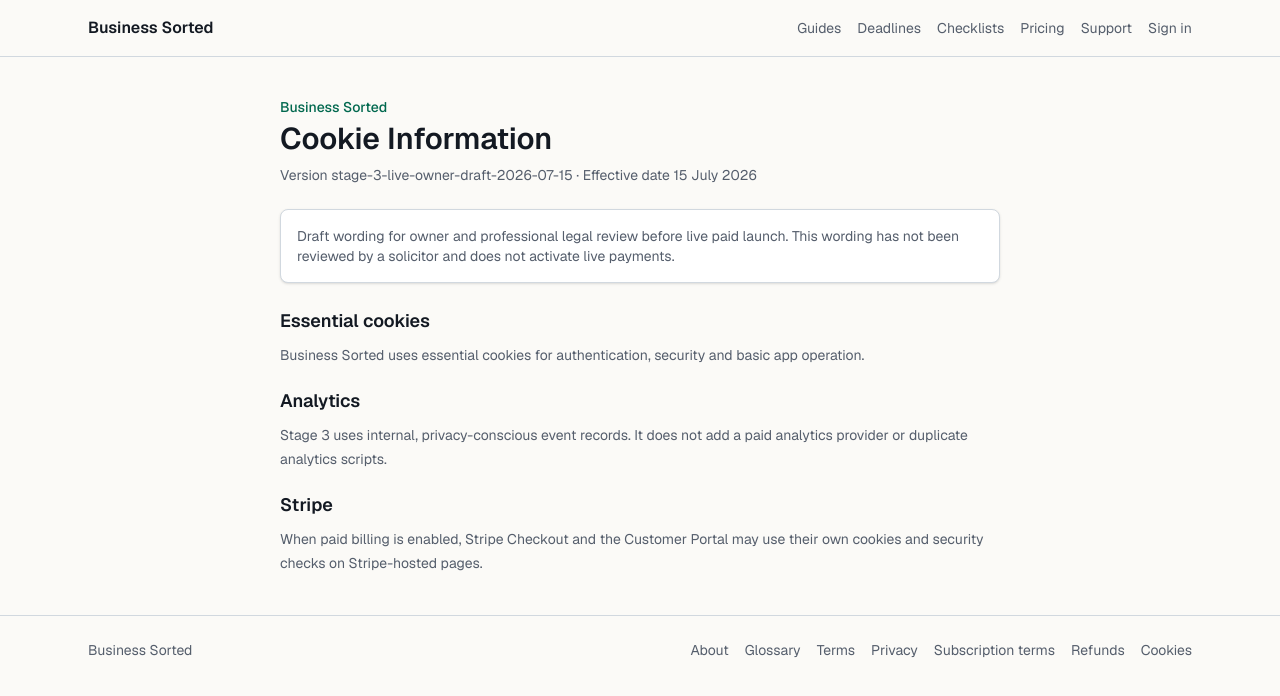
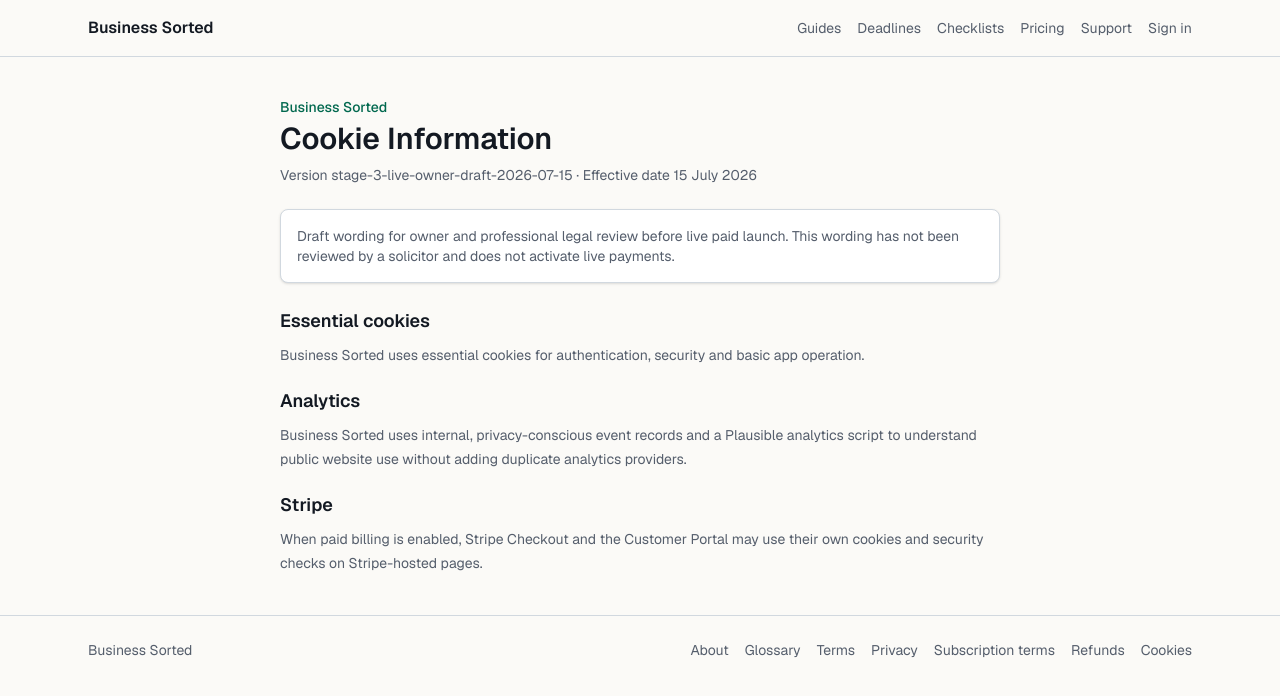
Before and after one commit to nads1983-coder/Business-next, a Next.js app: page /cookies in a window 1280 px wide. Shown: the top 696 px of the page. Built offline with nearby package versions, Linux system fonts and the light colour scheme; no server answers.

Commit message:
Add favicon and Plausible analytics

```diff
--- a/src/app/layout.tsx
+++ b/src/app/layout.tsx
@@ -1,5 +1,6 @@
 import type { Metadata } from "next";
 import { Geist, Geist_Mono } from "next/font/google";
+import Script from "next/script";
 import "./globals.css";
 import { productConfig } from "@/config/product";
 import { siteUrl } from "@/lib/seo";
@@ -50,6 +51,13 @@ export default function RootLayout({
   return (
     <html lang="en" className={`${geistSans.variable} ${geistMono.variable}`}>
       <body>
+        <Script
+          src="https://plausible.io/js/pa-Nd8DxBSu-M5Wly3wgM-LD.js"
+          strategy="afterInteractive"
+        />
+        <Script id="plausible-init" strategy="afterInteractive">
+          {`window.plausible=window.plausible||function(){(plausible.q=plausible.q||[]).push(arguments)},plausible.init=plausible.init||function(i){plausible.o=i||{}};plausible.init();`}
+        </Script>
         <AuthProvider>{children}</AuthProvider>
       </body>
     </html>
--- a/src/lib/legal-content.ts
+++ b/src/lib/legal-content.ts
@@ -66,7 +66,7 @@ export const legalPages = {
     effectiveDate: billingConfig.legal.effectiveDate,
     sections: [
       ["Essential cookies", "Business Sorted uses essential cookies for authentication, security and basic app operation."],
-      ["Analytics", "Stage 3 uses internal, privacy-conscious event records. It does not add a paid analytics provider or duplicate analytics scripts."],
+      ["Analytics", "Business Sorted uses internal, privacy-conscious event records and a Plausible analytics script to understand public website use without adding duplicate analytics providers."],
       ["Stripe", "When paid billing is enabled, Stripe Checkout and the Customer Portal may use their own cookies and security checks on Stripe-hosted pages."]
     ]
   },
```
Also changed, not shown: src/app/icon.svg (added).
